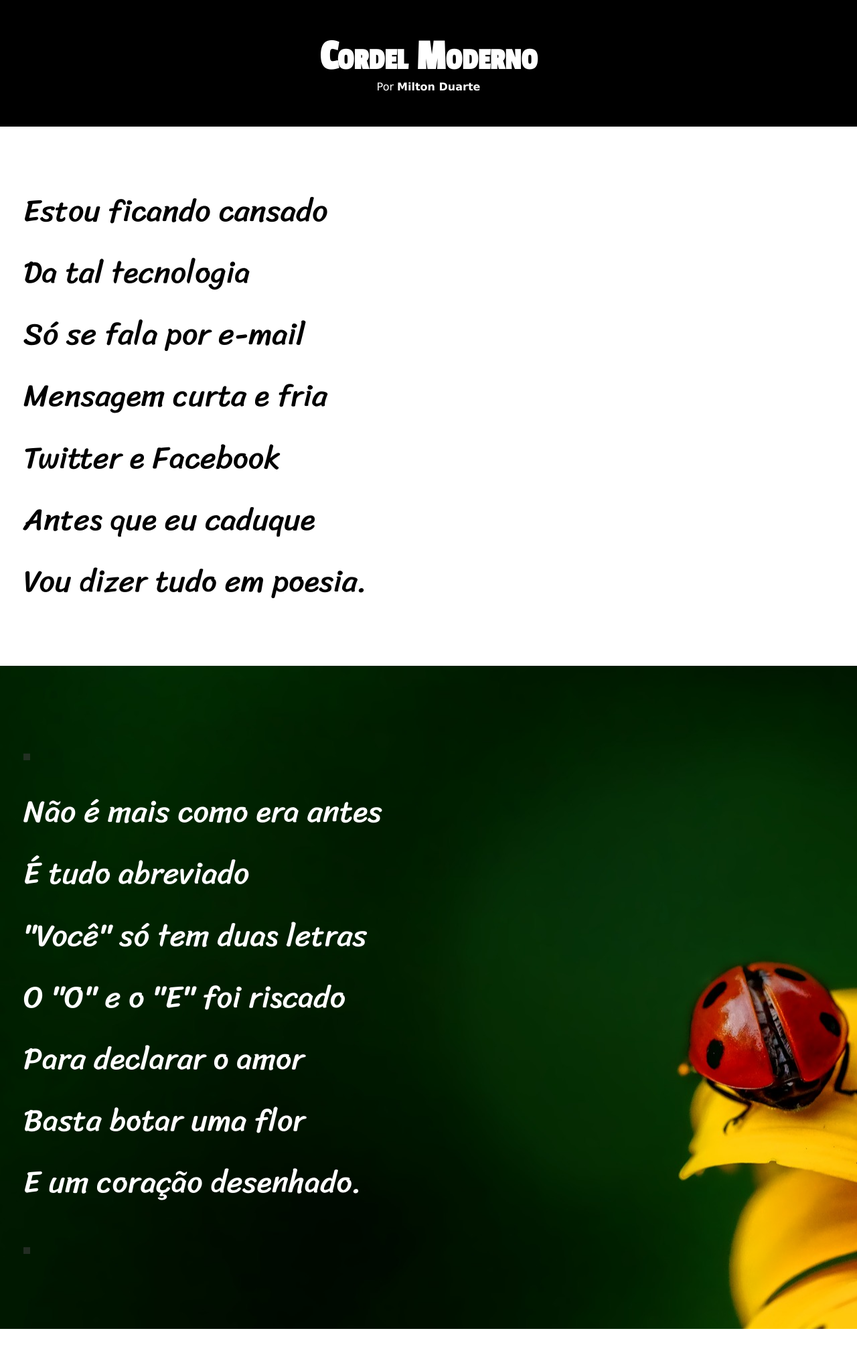
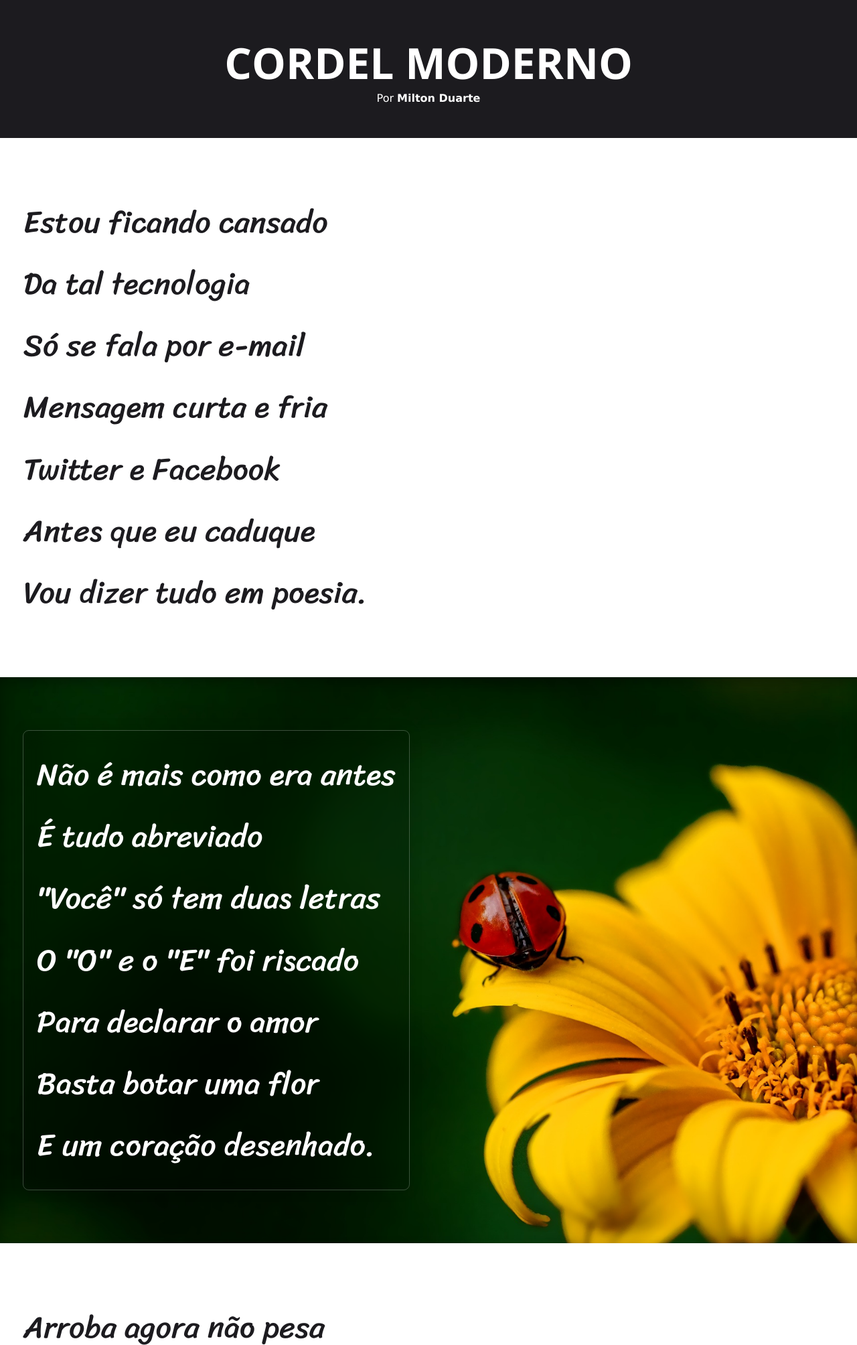
Before and after one commit to Nicolas-Abadia/html-css, a plain HTML site: page desafios/d012/index.html in a window 1280 px wide. Shown: the top 2008 px of the page at 67% size. Drawn offline with nearby package versions, Linux system fonts and the light colour scheme.

Commit message:
Finalizando o projeto Cordel Moderno

```diff
--- a/desafios/d012/estilo/style.css
+++ b/desafios/d012/estilo/style.css
@@ -4,7 +4,7 @@
 
 :root {
     --fonte01: Verdana, Geneva, Tahoma, sans-serif;
-    --fonte02: 'Passion One', cursive;
+    --fonte02: 'Open Sans', Segoe UI, sans-serif;
     --fonte03: 'Sriracha', cursive;
 }
 
@@ -26,14 +26,14 @@ html, body {
 }
 
 header {
-    background-color: black;
+    background-color: rgb(28, 27, 31);
     color: white;
     text-align: center;
 }
 
 header > h1 {
     padding-top: 50px;
-    font-variant: small-caps;
+    font-weight: bold;
     font-family: var(--fonte02);
     font-size: 5vw;
 }
@@ -63,31 +63,44 @@ section {
 
 section.normal {
     background-color: white;
-    color: black;
+    color: rgb(28, 27, 31);
 }
 
 section.imagem {
     background-color: rgb(58, 58, 58);
     color: white;
+    box-shadow: inset 0px 6px 20px 0px rgba(0, 0, 0, 0.342);
+    background-size: cover;
+    background-attachment: fixed;
 }
 
-section.imagem > p {
+section.imagem > pre {
     display: inline-block;
-    padding: 5px;
-    background-color:  rgba(58, 58, 58, 0.589);
+    backdrop-filter: blur(10px);
+    padding: 20px;
+    border-radius: 8px;
+    background-color: rgba(0, 0, 0, 0.123);
+    outline:  rgba(255, 255, 255, 0.226) solid 0.5px;
+    box-shadow: 0px 0px 20px rgba(0, 0, 0, 0.164);
+
 }
 
 section#img01 {
     background-image: url('../imagens/background001.jpg');
+    background-position: right center;
+
 }
 
 section#img02 {
     background-image: url('../imagens/background002.jpg');
+    background-position: right center;
+
 }
 
 footer {
-    background-color: black;
+    background-color: rgb(28, 27, 31);
+    font-size: 10px;
     color: white;
     text-align: center;
-    padding: 10px;
+    padding: 25px;
 }
--- a/desafios/d012/index.html
+++ b/desafios/d012/index.html
@@ -10,7 +10,7 @@
 </head>
 <body>
     <header>
-        <h1>Cordel Moderno</h1>
+        <h1>CORDEL MODERNO</h1>
         <p>Por <a href="https://www.recantodasletras.com.br/poesias/3186743" target="_blank">Milton Duarte</a></p>
     </header>
 
```
